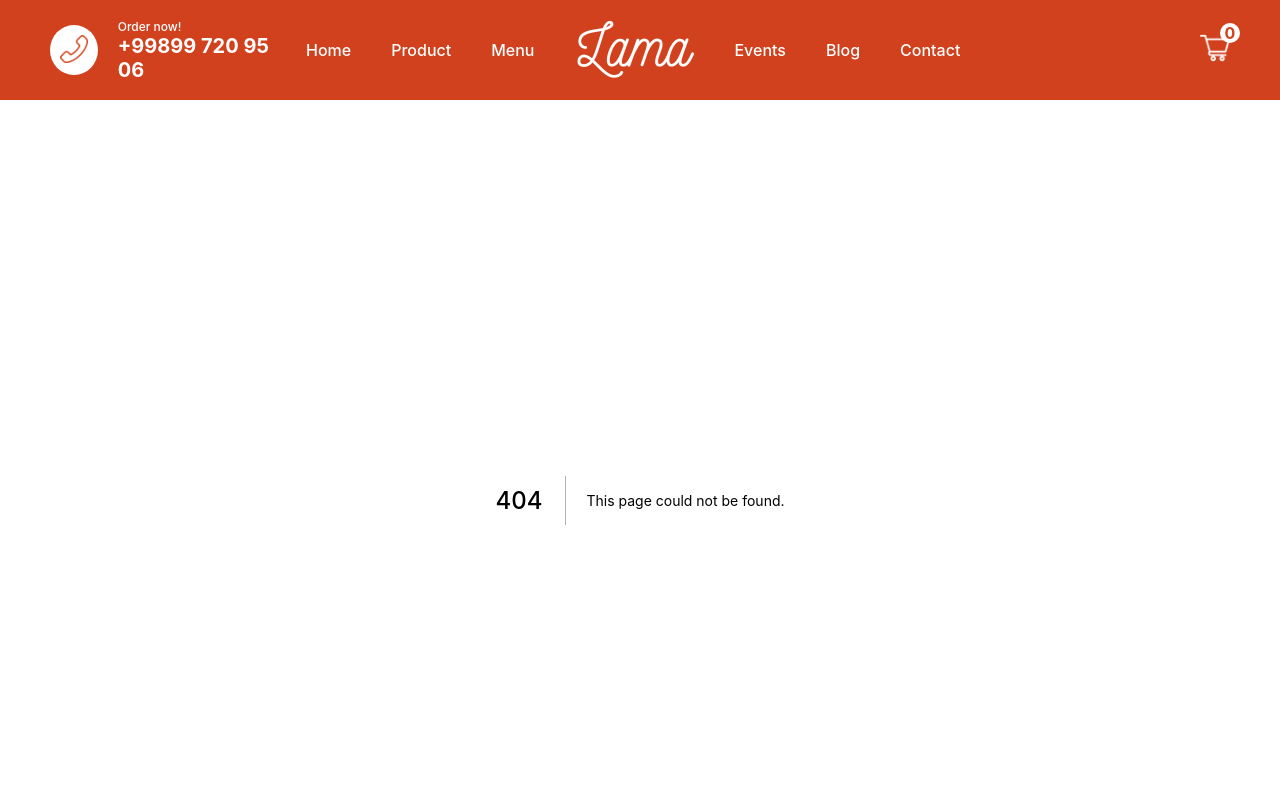
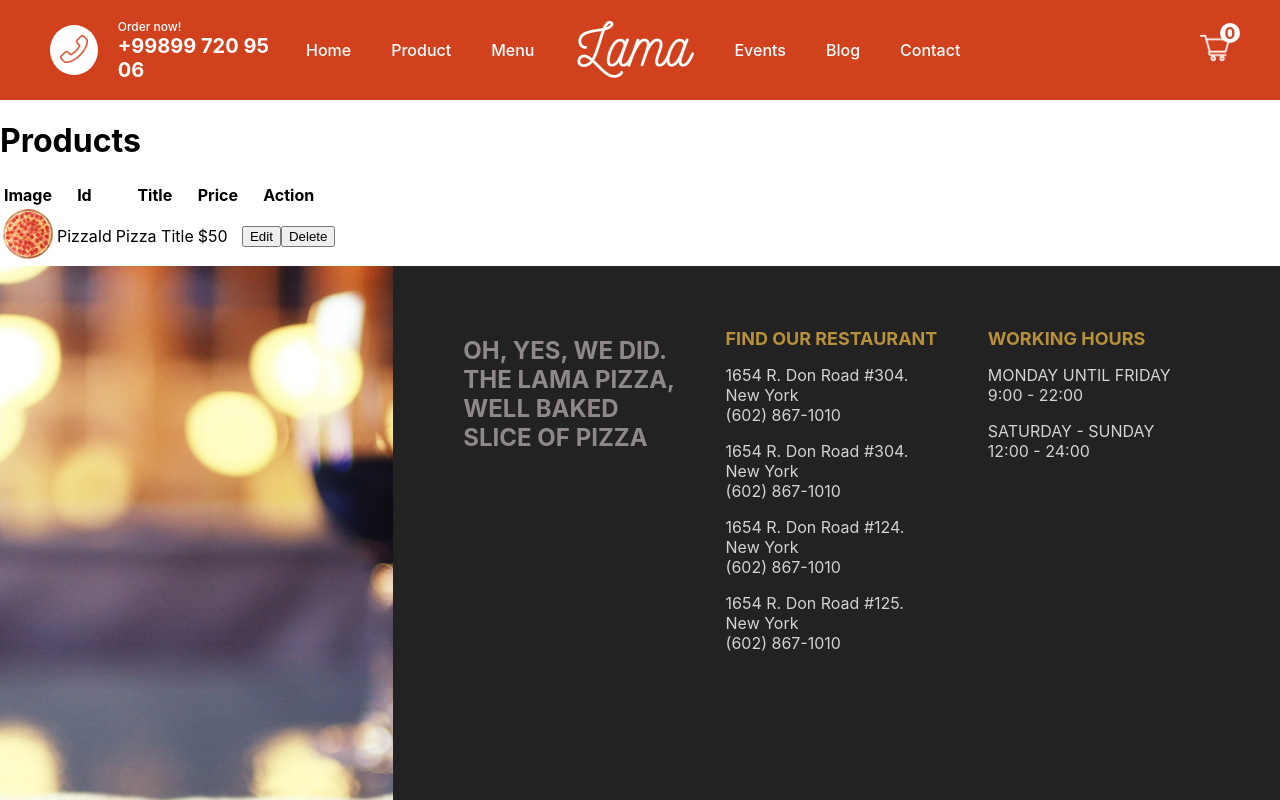
Before and after one commit to SardorAbduxoliqov/pizza-shop, a Next.js app: page /admin in a window 1280 px wide. Before the commit this address had no page. Shown: the top 800 px of the page. Built offline with nearby package versions, Linux system fonts and the light colour scheme.

Commit message:
admin added

```diff
--- /dev/null
+++ b/pages/admin/index.jsx
@@ -0,0 +1,46 @@
+import styles from "../../styles/Admin.module.css";
+import Image from "next/image";
+
+const index = () => {
+  return (
+    <div className={styles.container}>
+      <div className={styles.item}>
+        <h1 className={styles.title}>Products</h1>
+        <table className={styles.table}>
+          <tbody>
+            <tr className={styles.trTitle}>
+              <th>Image</th>
+              <th>Id</th>
+              <th>Title</th>
+              <th>Price</th>
+              <th>Action</th>
+            </tr>
+          </tbody>
+          <tbody>
+            <tr className={styles.trTitle}>
+              <td>
+                <Image
+                  src="/img/pizza.png"
+                  width={50}
+                  height={50}
+                  objectFit="cover"
+                  alt=""
+                />
+              </td>
+              <td>PizzaId</td>
+              <td>Pizza Title</td>
+              <td>$50</td>
+              <td>
+                <button className={styles.button}>Edit</button>
+                <button className={styles.button}>Delete</button>
+              </td>
+            </tr>
+          </tbody>
+        </table>
+      </div>
+      <div className={styles.item}></div>
+    </div>
+  );
+};
+
+export default index;
--- /dev/null
+++ b/styles/Admin.module.css
@@ -0,0 +1,3 @@
+.container{
+
+}
```
